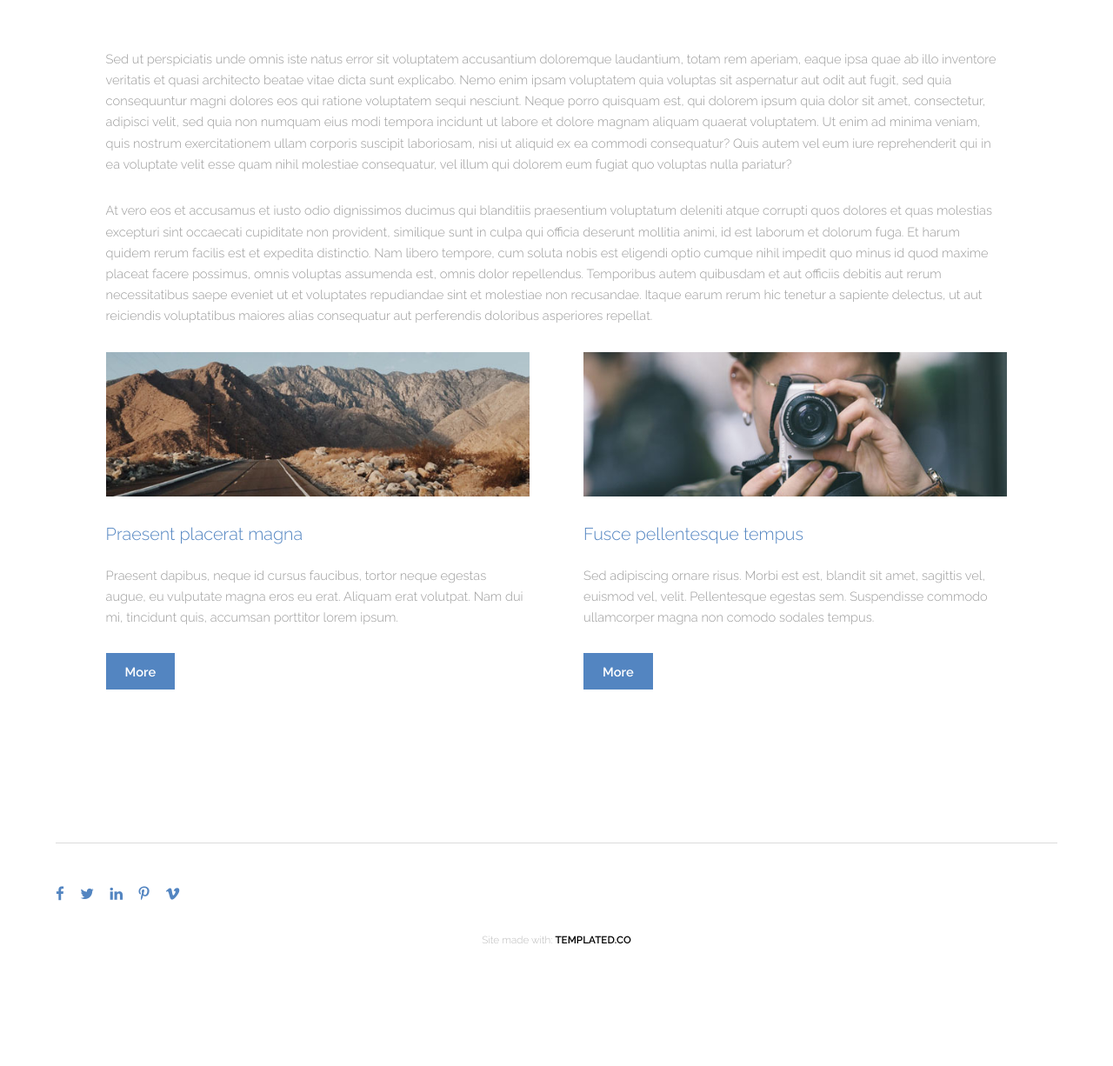
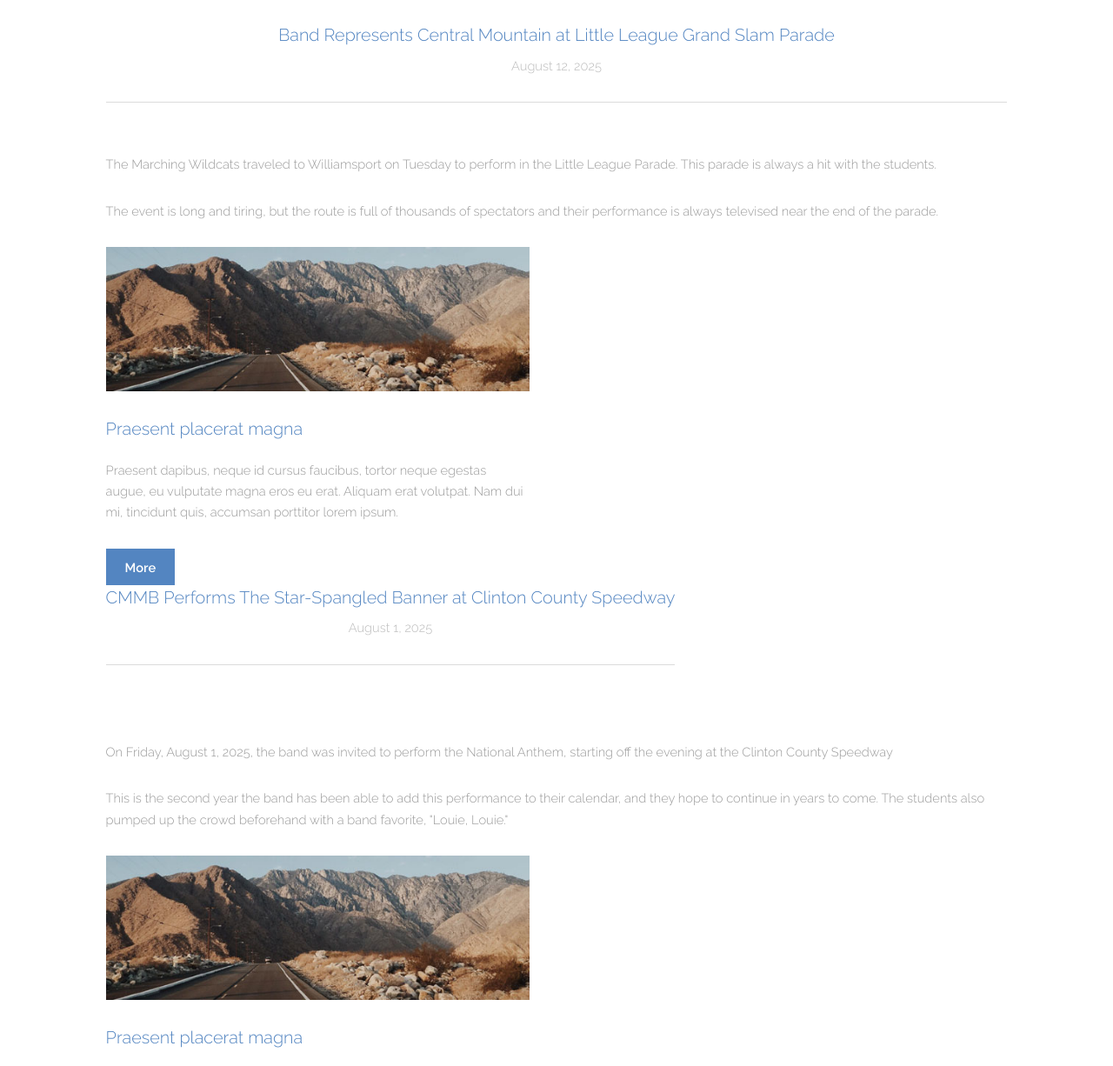
Before and after one commit to Brierre/cmband4, a plain HTML site: page news.html in a window 1280 px wide. Shown: the part 313-1539 px from the top of the page at 87% size. Before the commit the page ends 1427 px from the top, so only its background shows below. Drawn offline with Linux system fonts and the light colour scheme.

Commit message:
blog style handling on news page

```diff
--- a/news.html
+++ b/news.html
@@ -16,20 +16,43 @@
     </div>
 </header><!-- Main --><section id="main" class="wrapper"><div class="inner">
         <section id="three" class="wrapper"><div class="inner">
-                <header class="align-center"><h2>Nunc Dignissim</h2>
-                    <p>Aliquam erat volutpat nam dui </p>
-                </header><p>Sed ut perspiciatis unde omnis iste natus error sit voluptatem accusantium doloremque laudantium, totam rem aperiam, eaque ipsa quae ab illo inventore veritatis et quasi architecto beatae vitae dicta sunt explicabo. Nemo enim ipsam voluptatem quia voluptas sit aspernatur aut odit aut fugit, sed quia consequuntur magni dolores eos qui ratione voluptatem sequi nesciunt. Neque porro quisquam est, qui dolorem ipsum quia dolor sit amet, consectetur, adipisci velit, sed quia non numquam eius modi tempora incidunt ut labore et dolore magnam aliquam quaerat voluptatem. Ut enim ad minima veniam, quis nostrum exercitationem ullam corporis suscipit laboriosam, nisi ut aliquid ex ea commodi consequatur? Quis autem vel eum iure reprehenderit qui in ea voluptate velit esse quam nihil molestiae consequatur, vel illum qui dolorem eum fugiat quo voluptas nulla pariatur?</p>
-                <p>At vero eos et accusamus et iusto odio dignissimos ducimus qui blanditiis praesentium voluptatum deleniti atque corrupti quos dolores et quas molestias excepturi sint occaecati cupiditate non provident, similique sunt in culpa qui officia deserunt mollitia animi, id est laborum et dolorum fuga. Et harum quidem rerum facilis est et expedita distinctio. Nam libero tempore, cum soluta nobis est eligendi optio cumque nihil impedit quo minus id quod maxime placeat facere possimus, omnis voluptas assumenda est, omnis dolor repellendus. Temporibus autem quibusdam et aut officiis debitis aut rerum necessitatibus saepe eveniet ut et voluptates repudiandae sint et molestiae non recusandae. Itaque earum rerum hic tenetur a sapiente delectus, ut aut reiciendis voluptatibus maiores alias consequatur aut perferendis doloribus asperiores repellat.</p>
+                <header class="align-center"><h2>What's New</h2></header>
+
+                    <!--paste the following lines of code below the commented block to add new article then remove comment indicators-->
+
+                    <!--<header class="align-center"><h3>Headline</h3>
+                        <p>Date</p><hr></header>
+                        <p>Info</p>
+                        <p>More info</p>
+                        <div class="flex flex-2">
+                            <article><div class="image fit">
+                                    <img src="images/pic01.jpg" alt="Pic 01" width="576" height="196"></div>
+                                <header><h3>Praesent placerat magna</h3>
+                                </header><p>Praesent dapibus, neque id cursus faucibus, tortor neque egestas augue, eu vulputate magna eros eu erat. Aliquam erat volutpat. Nam dui mi, tincidunt quis, accumsan porttitor lorem ipsum.</p>
+                                <footer><a href="#" class="button special">More</a>
+                                </footer></article>-->
+
+                    <header class="align-center"><h3>Band Represents Central Mountain at Little League Grand Slam Parade</h3>
+                    <p>August 12, 2025</p><hr></header>
+                <p>The Marching Wildcats traveled to Williamsport on Tuesday to perform in the Little League Parade. This parade is always a hit with the students.</p>
+                <p>The event is long and tiring, but the route is full of thousands of spectators and their performance is always televised near the end of the parade. </p>
                 <div class="flex flex-2">
                     <article><div class="image fit">
                             <img src="images/pic01.jpg" alt="Pic 01" width="576" height="196"></div>
                         <header><h3>Praesent placerat magna</h3>
                         </header><p>Praesent dapibus, neque id cursus faucibus, tortor neque egestas augue, eu vulputate magna eros eu erat. Aliquam erat volutpat. Nam dui mi, tincidunt quis, accumsan porttitor lorem ipsum.</p>
                         <footer><a href="#" class="button special">More</a>
-                        </footer></article><article><div class="image fit">
-                            <img src="images/pic02.jpg" alt="Pic 02" width="576" height="196"></div>
-                        <header><h3>Fusce pellentesque tempus</h3>
-                        </header><p>Sed adipiscing ornare risus. Morbi est est, blandit sit amet, sagittis vel, euismod vel, velit. Pellentesque egestas sem. Suspendisse commodo ullamcorper magna non comodo sodales tempus.</p>
+                        </footer></article>
+
+                    <header class="align-center"><h3>CMMB Performs The Star-Spangled Banner at Clinton County Speedway</h3>
+                    <p>August 1, 2025</p><hr></header>
+                <p>On Friday, August 1, 2025, the band was invited to perform the National Anthem, starting off the evening at the Clinton County Speedway</p>
+                <p>This is the second year the band has been able to add this performance to their calendar, and they hope to continue in years to come. The students also pumped up the crowd beforehand with a band favorite, "Louie, Louie."</p>
+                <div class="flex flex-2">
+                    <article><div class="image fit">
+                            <img src="images/pic01.jpg" alt="Pic 01" width="576" height="196"></div>
+                        <header><h3>Praesent placerat magna</h3>
+                        </header><p>Praesent dapibus, neque id cursus faucibus, tortor neque egestas augue, eu vulputate magna eros eu erat. Aliquam erat volutpat. Nam dui mi, tincidunt quis, accumsan porttitor lorem ipsum.</p>
                         <footer><a href="#" class="button special">More</a>
                         </footer></article></div>
             </div>
```
